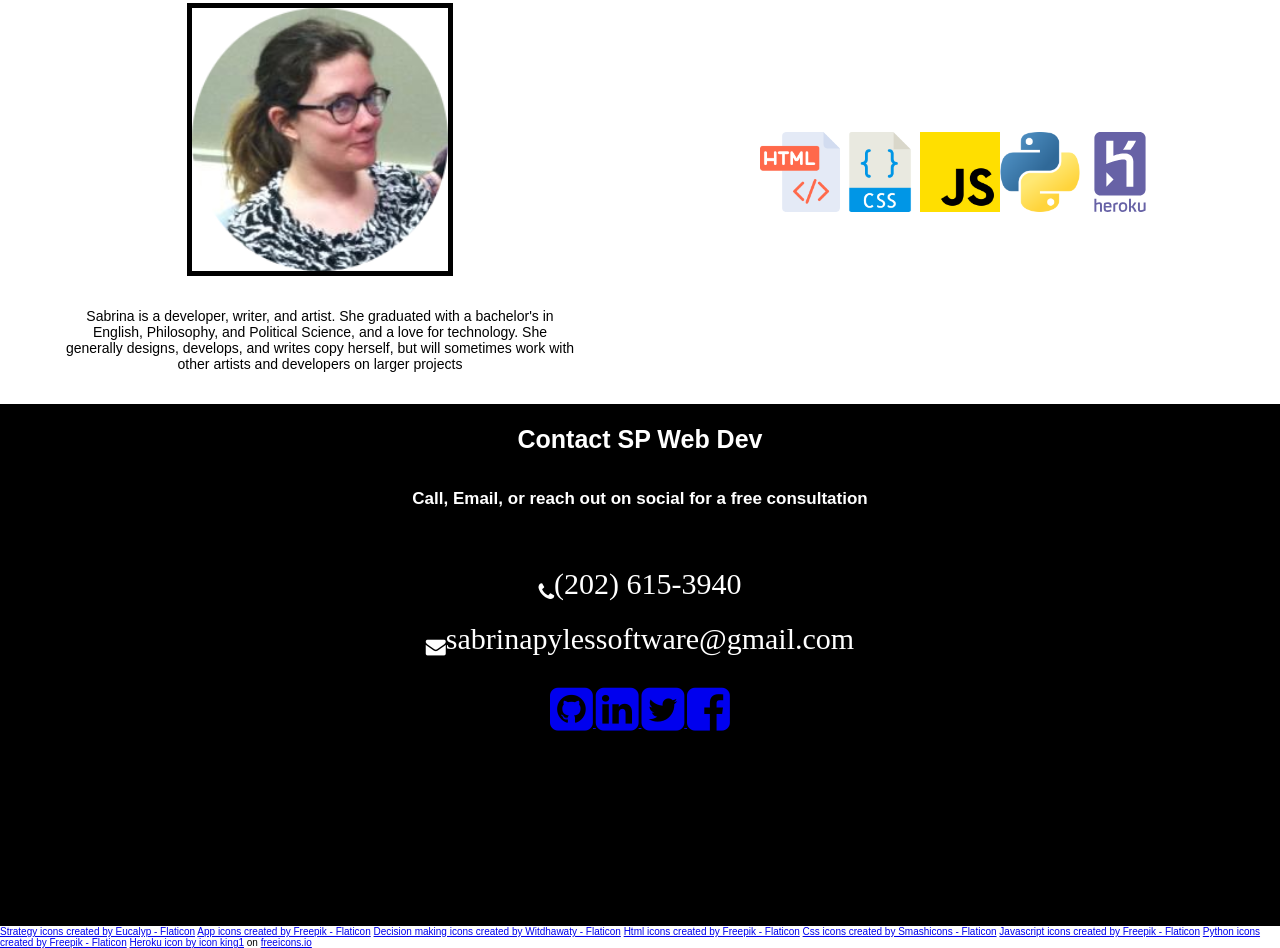
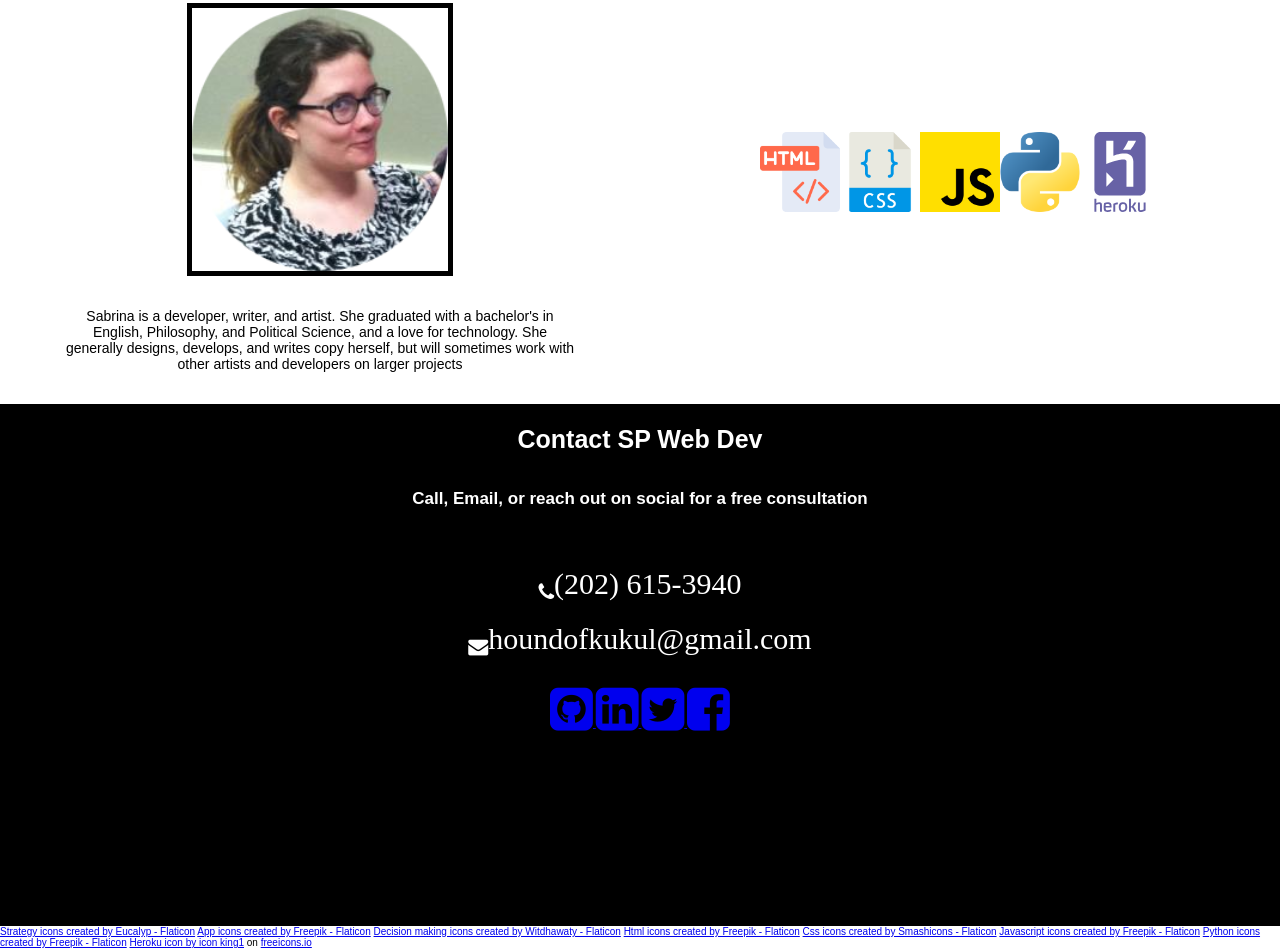
Before and after one commit to eggsmayhem/PortfolioLandingPage, a plain HTML site: page index.html in a window 1280 px wide. Shown: the part 1463-2411 px from the top of the page. Drawn offline with nearby package versions, Linux system fonts and the light colour scheme.

Commit message:
updated email

```diff
--- a/index.html
+++ b/index.html
@@ -148,7 +148,7 @@
       <i class="fa fa-phone fa-2x"><span class="contact-text phone"><a href="tel:202-615-3940" title="Give me a call">(202) 615-3940</a></span></i>
     </div>
     <div class="email-container">
-      <i class="fa fa-envelope fa-2x"><span class="contact-text gmail"><a href="mailto:sabrinapylessoftware@gmail.com" title="Send me an email">sabrinapylessoftware@gmail.com</a></span></i>
+      <i class="fa fa-envelope fa-2x"><span class="contact-text gmail"><a href="mailto:houndofkukul@gmail.com" title="Send me an email">houndofkukul@gmail.com</a></span></i>
   </div>
   </div>
 
```
